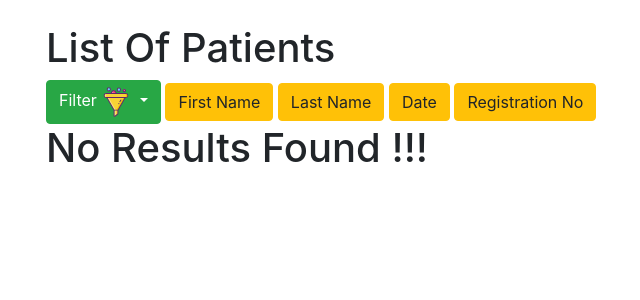
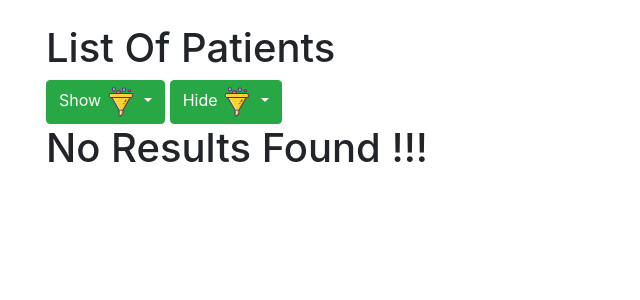
Before and after one commit to skystone1000/Hospital-Data-Web-App, a PHP site: page /records.php in a window 1280 px wide. Shown: the part 56-356 px from the top of the page, without its empty margins (39-679 px from the left). Run offline with PHP 8.4, Linux system fonts and the light colour scheme; data that the repository does not hold is empty; some libraries are stand-ins or nearby versions.

Commit message:
Added show and hide filter functionality

```diff
--- a/headFoot/filter.php
+++ b/headFoot/filter.php
@@ -1,15 +1,23 @@
 <!-- SORT FILTER DIV -->
 <div>
 
-	<button type="button" class="btn btn-success dropdown-toggle">
-		Filter
+	<button type="button" id="showBtn" class="btn btn-success dropdown-toggle">
+		Show
 		<img src="./img/filter.svg" style="width: 30px ; height: 30px;">
 	</button>
-    <a href="records.php?sort=fname"><button type="button" class="btn btn-warning">First Name</button></a>
-	<a href="records.php?sort=lname"><button type="button" class="btn btn-warning">Last Name</button></a>
-	<a href="records.php?sort=datejoined"><button type="button" class="btn btn-warning">Date</button></a>
-	<a href="records.php?sort=regno"><button type="button" class="btn btn-warning">Registration No</button></a>
 
+	<button type="button" id="hideBtn" class="btn btn-success dropdown-toggle">
+		Hide
+		<img src="./img/filter.svg" style="width: 30px ; height: 30px;">
+	</button>
+	<div class="container" id="filters">
+		<br>
+		<a href="records.php?sort=fname"><button type="button" class="btn btn-warning">First Name</button></a>
+		<a href="records.php?sort=lname"><button type="button" class="btn btn-warning">Last Name</button></a>
+		<a href="records.php?sort=datejoined"><button type="button" class="btn btn-warning">Date</button></a>
+		<a href="records.php?sort=regno"><button type="button" class="btn btn-warning">Registration No</button></a>
+	</div>
+	<br>
 	<?php
 	# Check if sort paramenter is present in url
 		if (isset($_GET['sort'])){
@@ -28,3 +36,23 @@
 
 </div>
 <!-- SORT FILTER DIV END -->
+
+<script src="https://ajax.googleapis.com/ajax/libs/jquery/3.4.1/jquery.min.js"></script>
+<script>
+	$(document).ready(function(){
+		$("#showBtn").click(function(){
+			$("#filters").show();
+		});
+	});
+	$(document).ready(function(){
+		$("#hideBtn").click(function(){
+			$("#filters").hide();
+		});
+	});
+</script>
+
+<style>
+	#filters{
+		display: none;
+	}
+</style>
```
Also changed, not shown: fillForm.php (+11 -1 lines).
